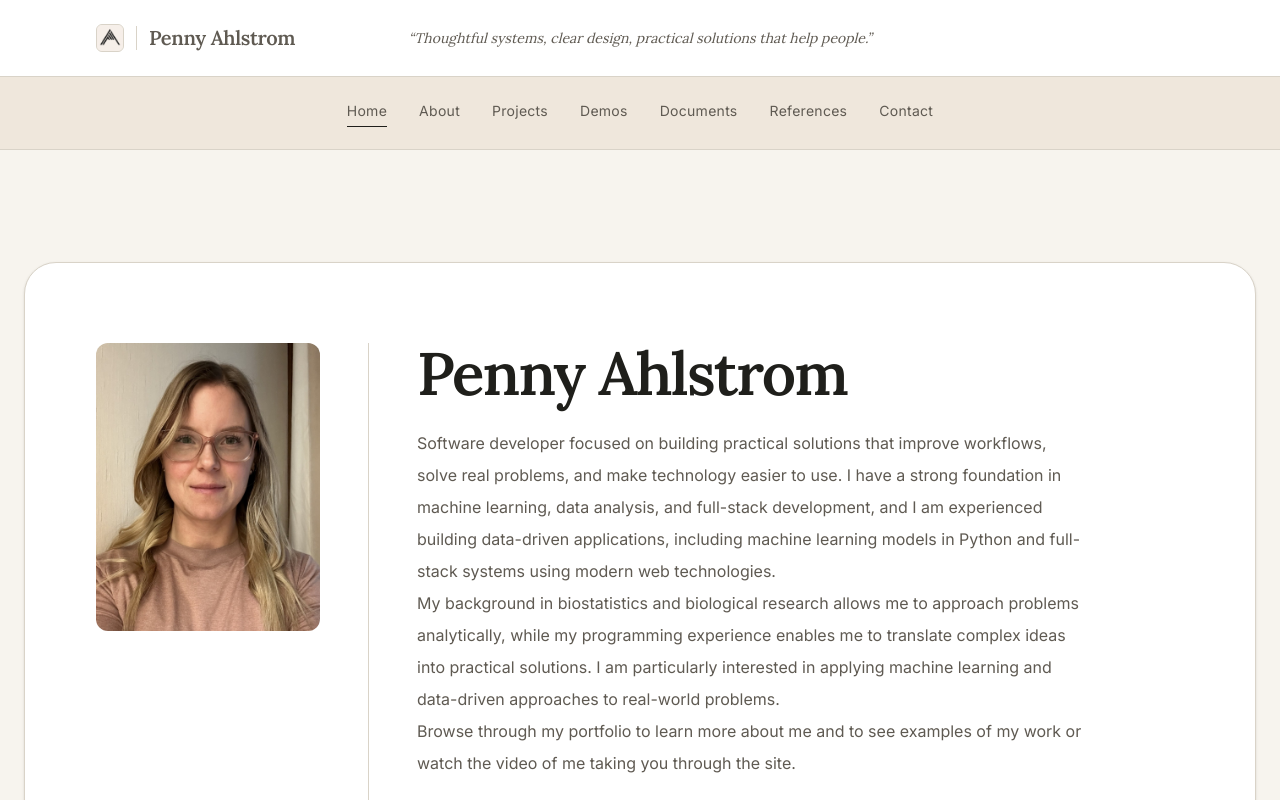
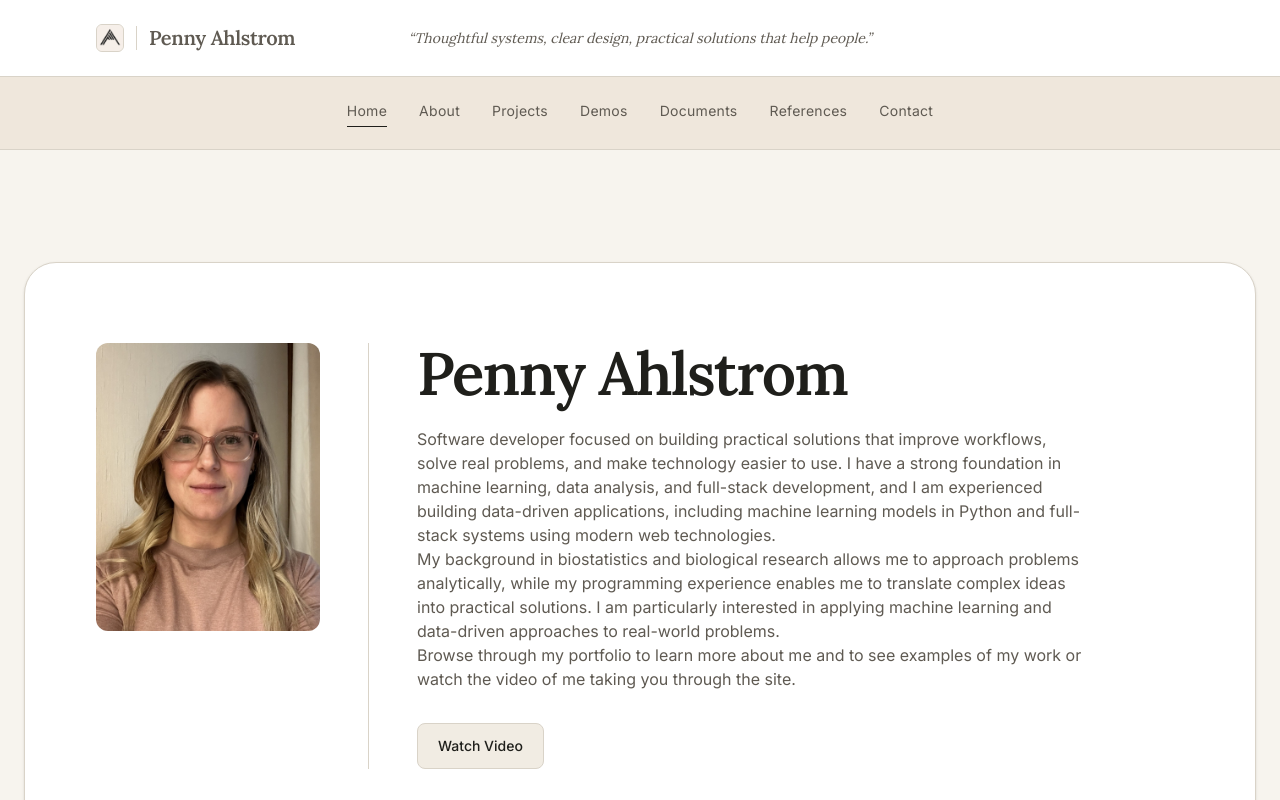
Before and after one commit to PennyAhlstrom/my-portfolio, a Next.js app: page / in a window 1280 px wide. Shown: the top 800 px of the page. Built offline with nearby package versions, Linux system fonts and the light colour scheme.

Commit message:
reduced text leading property from 8 to 6 for closer spaced text globally where text appears

```diff
--- a/components/ui/Text.tsx
+++ b/components/ui/Text.tsx
@@ -23,7 +23,7 @@ export default function Text({
   const Component = as;
 
  return (
-    <Component className={`text-base leading-8 ${color} ${className}`}>
+    <Component className={`text-base leading-6 ${color} ${className}`}>
       {children}
     </Component>
   );
```
